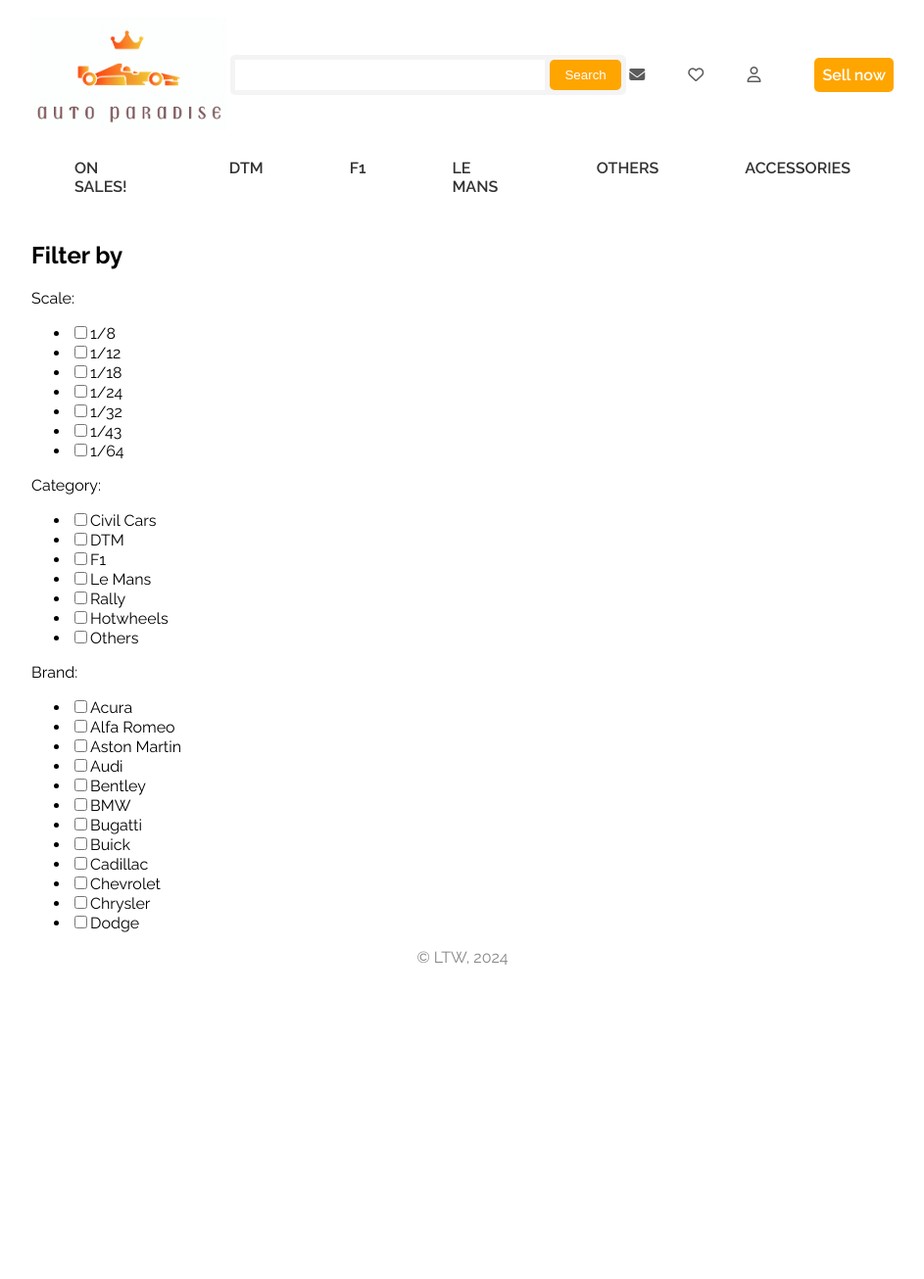
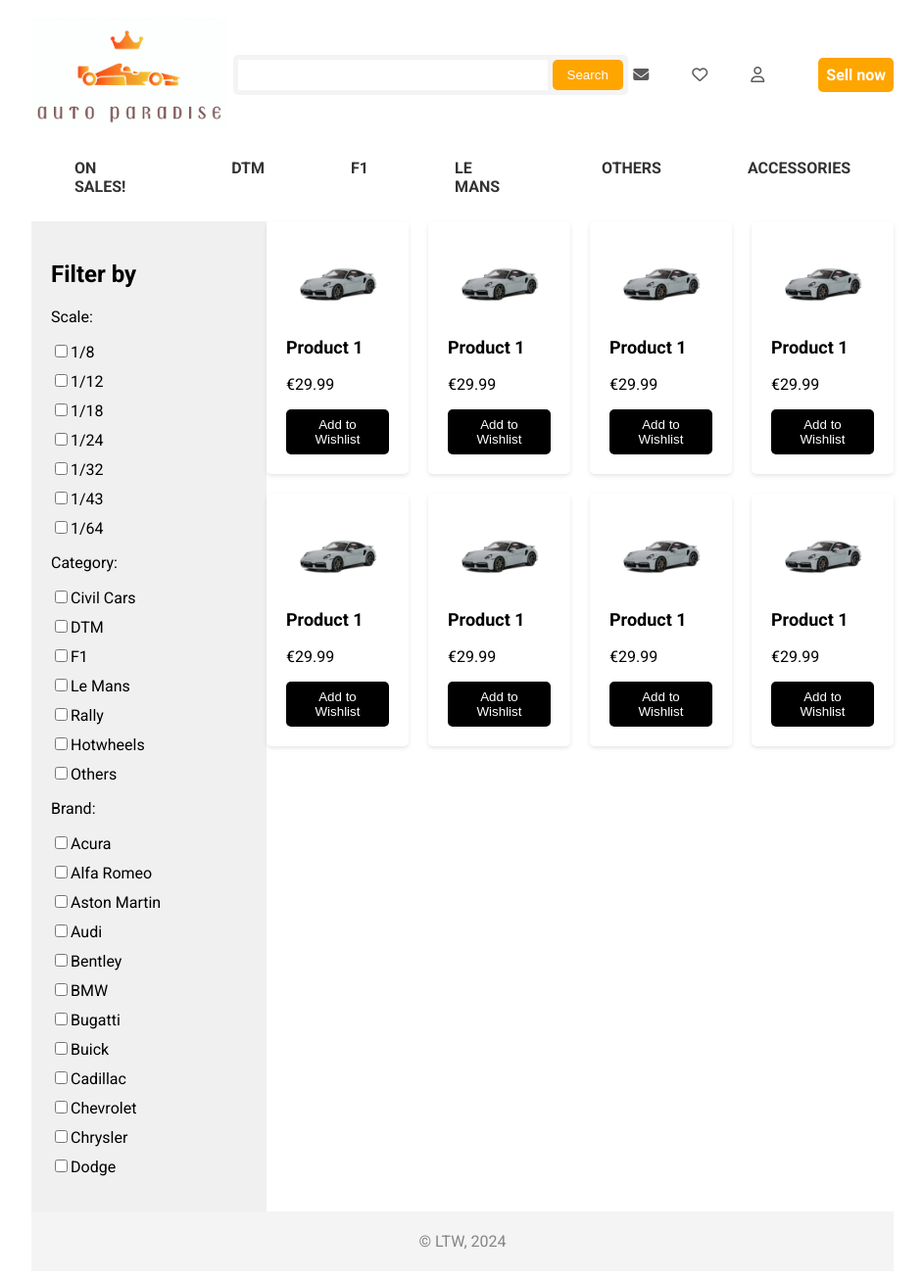
Before and after one commit to ricardoyang00/auto-paradise, a PHP site: page /search.html in a window 1280 px wide. Shown: the whole page at 98% size, without its empty margins (168-1111 px from the left). Before the commit the page ends 985 px from the top, so only its background shows below. Run offline with PHP 8.4, Linux system fonts and the light colour scheme; some libraries are stand-ins or nearby versions.

Commit message:
products showcase interface

```diff
--- a/index.html
+++ b/index.html
@@ -50,7 +50,7 @@
       </article>
     </section>
     <footer>
-      <p>&copy; LTW, 2024</p>
+      <p>&copy; 2024 Auto Paradise, LTW</p>
     </footer>
   </body>
 </html>
--- a/search.html
+++ b/search.html
@@ -82,6 +82,57 @@
             </div>
         </form>
     </aside>
+
+    <section id="products">
+        <article>
+            <img src="images//products/product_1.jpg" alt="Product 2">
+            <h1>Product 1</h3>
+            <p2>€29.99</p>
+            <button class="add-wishlist">Add to Wishlist</button>
+        </article>
+        <article>
+            <img src="images//products/product_1.jpg" alt="Product 2">
+            <h1>Product 1</h3>
+            <p2>€29.99</p>
+            <button class="add-wishlist">Add to Wishlist</button>
+        </article>
+        <article>
+            <img src="images//products/product_1.jpg" alt="Product 2">
+            <h1>Product 1</h3>
+            <p2>€29.99</p>
+            <button class="add-wishlist">Add to Wishlist</button>
+        </article>
+        <article>
+            <img src="images//products/product_1.jpg" alt="Product 2">
+            <h1>Product 1</h3>
+            <p2>€29.99</p>
+            <button class="add-wishlist">Add to Wishlist</button>
+        </article>
+        <article>
+            <img src="images//products/product_1.jpg" alt="Product 2">
+            <h1>Product 1</h3>
+            <p2>€29.99</p>
+            <button class="add-wishlist">Add to Wishlist</button>
+        </article>
+        <article>
+            <img src="images//products/product_1.jpg" alt="Product 2">
+            <h1>Product 1</h3>
+            <p2>€29.99</p>
+            <button class="add-wishlist">Add to Wishlist</button>
+        </article>
+        <article>
+            <img src="images//products/product_1.jpg" alt="Product 2">
+            <h1>Product 1</h3>
+            <p2>€29.99</p>
+            <button class="add-wishlist">Add to Wishlist</button>
+        </article>
+        <article>
+            <img src="images//products/product_1.jpg" alt="Product 2">
+            <h1>Product 1</h3>
+            <p2>€29.99</p>
+            <button class="add-wishlist">Add to Wishlist</button>
+        </article>
+    </section>
     <footer>
       <p>&copy; LTW, 2024</p>
     </footer>
--- a/style.css
+++ b/style.css
@@ -1,9 +1,9 @@
-@import url('https://fonts.googleapis.com/css2?family=Raleway:ital,wght@0,100..900;1,100..900&display=swap');
+@import url('https://fonts.googleapis.com/css2?family=Roboto:ital,wght@0,100;0,300;0,400;0,500;0,700;0,900;1,100;1,300;1,400;1,500;1,700;1,900&display=swap');
 
 body {
     padding-left: 15%;
     padding-right: 15%;
-    font-family: "Raleway", sans-serif;
+    font-family: "Roboto", sans-serif;
 
     a {
         color: black;
@@ -123,15 +123,13 @@ header {
     }
 }
 
+footer {
+    background-color: #333;
+    color: white;
+    padding: 20px 0;
+    text-align: center;
+}
 
-footer {
-    left: 0;
-    bottom: 0;
-    width: 100%;
-    color: #858585;
-    text-align: center;
-    padding: 0;
-}
 
 #sell {
     form {
@@ -187,3 +185,80 @@ footer {
         border-radius: 5px;
     }
 }
+
+#filter {
+    width: 200px;
+    float: left;
+    padding: 20px;
+    background-color: #f0f0f0;
+
+    ul {
+        list-style: none;
+        padding: 0;
+    }
+
+    .filter-option ul li {
+        margin-bottom: 10px;
+    }
+
+    label {
+        margin-bottom: 5px;
+    }
+}
+
+#products {
+    margin-left: 220px;
+    display: grid;
+    grid-template-columns: repeat(4, 1fr);
+    grid-gap: 20px;
+
+    article {
+        background-color: #fff;
+        padding: 20px;
+        border-radius: 5px;
+        box-shadow: 0 2px 4px rgba(0, 0, 0, 0.1);
+
+        h1 {
+            font-size: 18px;
+            margin-top: 10px;
+        }
+
+        p {
+            font-size: 16px;
+            margin-top: 5px;
+        }
+
+        img {
+            width: 100%;
+            border-radius: 5px;
+        }
+
+        .add-wishlist {
+            display: block;
+            margin-top: 10px;
+            padding: 8px 15px;
+            background-color: black;
+            color: #fff;
+            border: none;
+            border-radius: 5px;
+            cursor: pointer;
+            text-align: center;
+            text-decoration: none;
+
+            :hover {
+                background-color: #ff8c00;
+            }
+
+        }
+    }
+}
+
+footer {
+    clear: both;
+    width: 100%;
+    background-color: #f4f4f4;
+    color: #858585;
+    text-align: center;
+    padding: 5px 0;
+    margin-top: 20px;
+}
```
Also changed, not shown: images/products/product_1.jpg (added).
